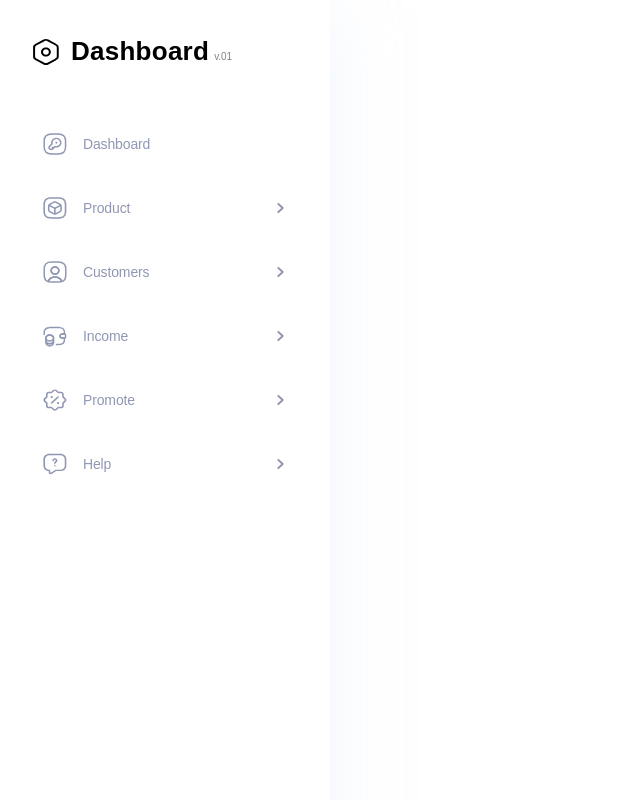
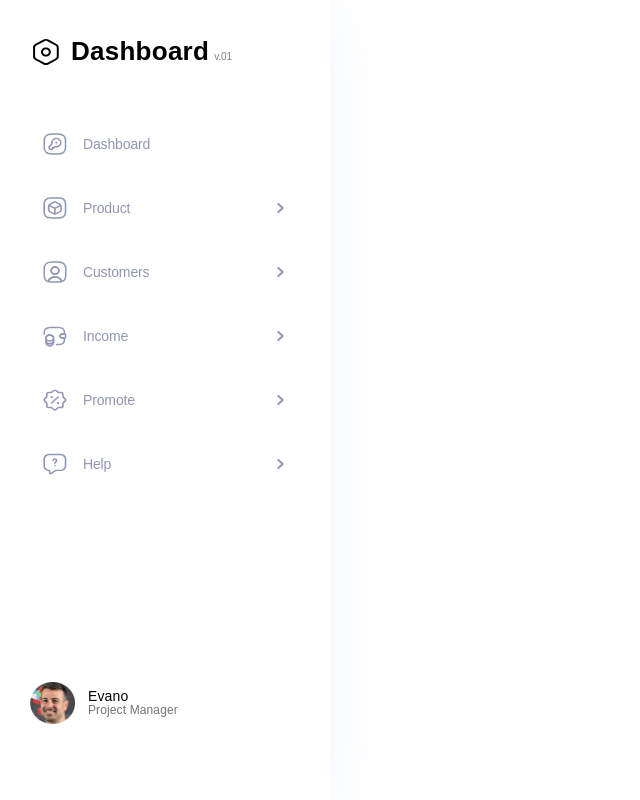
Before and after one commit to PdaDmitry/test-task-Glivera-team-2, a website built with Vite: page src/index.html in a window 1280 px wide. Shown: the top 800 px of the page, without its empty margins (0-640 px from the left). Built offline with nearby package versions, Linux system fonts and the light colour scheme.

Commit message:
Update sidebar

```diff
--- a/src/css/styles.css
+++ b/src/css/styles.css
@@ -388,7 +388,7 @@ button {
 
   .sidebar {
     width: 330px;
-    height: 1000px;
+    /* height: 1000px; */
   }
   .sidebar__btn {
     width: 240px;
@@ -425,7 +425,7 @@ button {
 
 @media screen and (min-width: 1158px) {
   .sidebar {
-    height: 1198px;
+    /* height: 1198px; */
     text-align: left;
     padding: 36px 30px 76px;
   }
```
